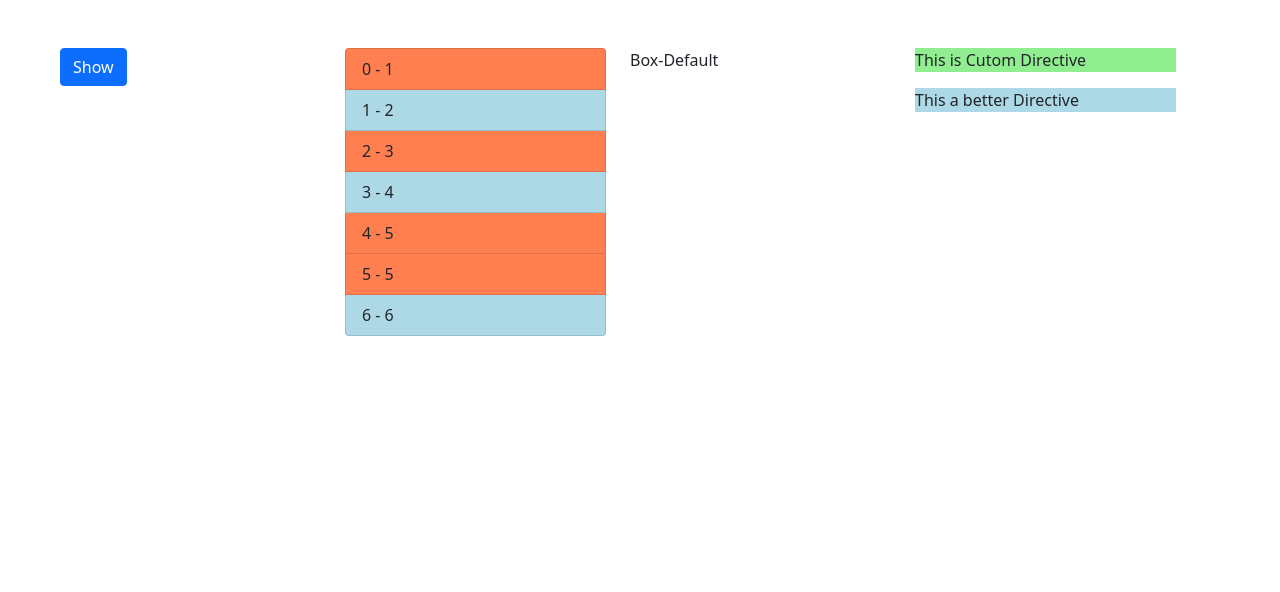
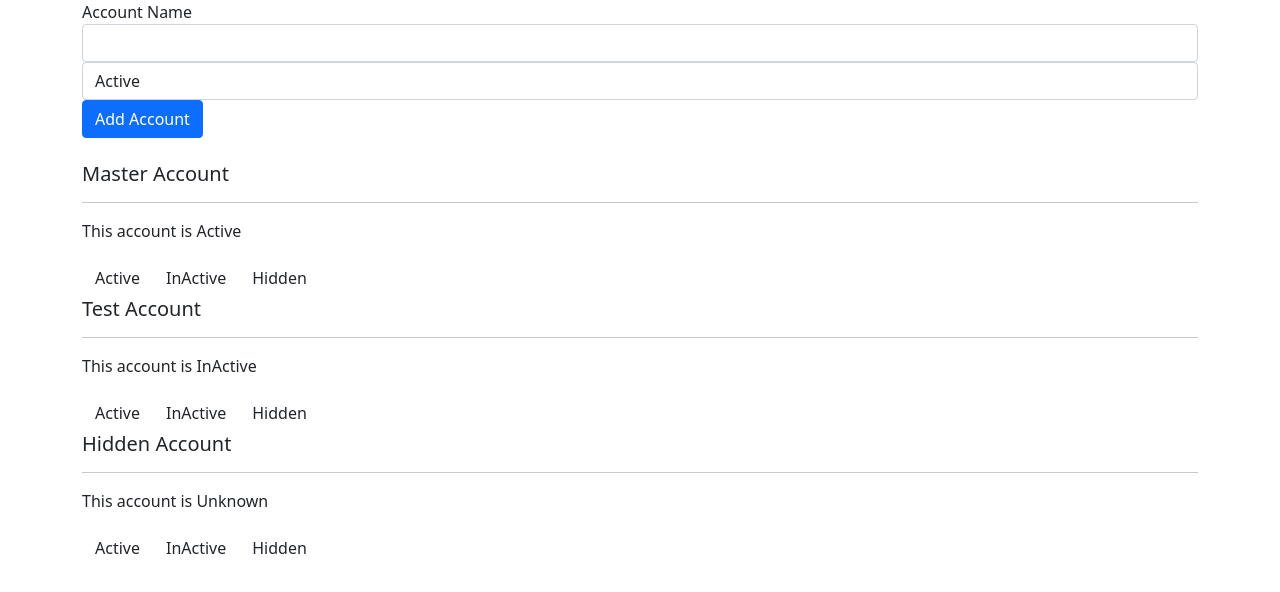
Before and after one commit to sanyagupta23/Angular, an Angular app in the folder my-app1/: page / in a window 1280 px wide. Shown: the top 592 px of the page. Built offline with nearby package versions, Linux system fonts and the light colour scheme.

Commit message:
Accounts Component Added

```diff
--- /dev/null
+++ b/my-app1/src/app/accounts/account/account.component.html
@@ -0,0 +1,16 @@
+<div class="row">
+  <div class="col">
+    <h5>{{ account.name }}</h5>
+    <hr />
+    <p>This account is {{ account.status }}</p>
+    <button class="btn btn-default" (click)="changeStatus('Active')">
+      Active
+    </button>
+    <button class="btn btn-default" (click)="changeStatus('InActive')">
+      InActive
+    </button>
+    <button class="btn btn-default" (click)="changeStatus('Hidden')">
+      Hidden
+    </button>
+  </div>
+</div>
--- /dev/null
+++ b/my-app1/src/app/accounts/account/account.component.ts
@@ -0,0 +1,32 @@
+import { Component, EventEmitter, Input, OnInit, Output } from '@angular/core';
+
+@Component({
+  selector: 'app-account',
+  templateUrl: './account.component.html',
+  styleUrls: ['./account.component.css'],
+})
+export class AccountComponent implements OnInit {
+  @Input()
+  account: {
+    name: string;
+    status: string;
+  };
+
+  @Input()
+  id: number = 0;
+
+  @Output()
+  statusChanged = new EventEmitter<{
+    id: number;
+    newStatus: string;
+  }>();
+
+  constructor() {}
+
+  ngOnInit(): void {}
+
+  changeStatus(status: string) {
+    this.statusChanged.emit({ id: this.id, newStatus: status });
+    console.log('Account status changed, new Status: ' + status);
+  }
+}
--- /dev/null
+++ b/my-app1/src/app/accounts/accounts.component.html
@@ -0,0 +1,16 @@
+<div class="container">
+  <div class="row">
+    <div class="col">
+      <app-new-account
+        (accountAdded)="onAccountAdded($event)"
+      ></app-new-account>
+      <br />
+      <app-account
+        *ngFor="let account of accounts; let i = index"
+        [account]="account"
+        [id]="i"
+        (statusChanged)="onStatusChanged($event)"
+      ></app-account>
+    </div>
+  </div>
+</div>
--- /dev/null
+++ b/my-app1/src/app/accounts/accounts.component.ts
@@ -0,0 +1,34 @@
+import { Component, OnInit } from '@angular/core';
+
+@Component({
+  selector: 'app-accounts',
+  templateUrl: './accounts.component.html',
+  styleUrls: ['./accounts.component.css'],
+})
+export class AccountsComponent implements OnInit {
+  accounts = [
+    {
+      name: 'Master Account',
+      status: 'Active',
+    },
+    {
+      name: 'Test Account',
+      status: 'InActive',
+    },
+    {
+      name: 'Hidden Account',
+      status: 'Unknown',
+    },
+  ];
+
+  constructor() {}
+
+  ngOnInit(): void {}
+
+  onAccountAdded(newAccount: { name: string; status: string }) {
+    this.accounts.push(newAccount);
+  }
+  onStatusChanged(updateInfo: { id: number; newStatus: string }) {
+    this.accounts[updateInfo.id].status = updateInfo.newStatus;
+  }
+}
--- /dev/null
+++ b/my-app1/src/app/accounts/new-account/new-account.component.html
@@ -0,0 +1,21 @@
+<div class="row">
+  <div class="col">
+    <div class="form-group">
+      <label>Account Name</label>
+      <input type="text" class="form-control" #accountName />
+    </div>
+    <div class="form-group">
+      <select id="" class="form-control" #status>
+        <option value="Active">Active</option>
+        <option value="InActive">InActive</option>
+        <option value="Hidden">Hidden</option>
+      </select>
+    </div>
+    <button
+      class="btn btn-primary"
+      (click)="onCreateAccount(accountName.value, status.value)"
+    >
+      Add Account
+    </button>
+  </div>
+</div>
--- /dev/null
+++ b/my-app1/src/app/accounts/new-account/new-account.component.ts
@@ -0,0 +1,23 @@
+import { Component, EventEmitter, OnInit, Output } from '@angular/core';
+
+@Component({
+  selector: 'app-new-account',
+  templateUrl: './new-account.component.html',
+  styleUrls: ['./new-account.component.css'],
+})
+export class NewAccountComponent implements OnInit {
+  constructor() {}
+
+  ngOnInit(): void {}
+
+  @Output()
+  accountAdded = new EventEmitter<{ name: string; status: string }>();
+
+  onCreateAccount(accountName: string, status: string) {
+    this.accountAdded.emit({
+      name: accountName,
+      status: status,
+    });
+    console.log('Account created...');
+  }
+}
--- a/my-app1/src/app/app.component.html
+++ b/my-app1/src/app/app.component.html
@@ -1,2 +1,3 @@
 <!-- <app-products></app-products> -->
-<app-numbers></app-numbers>
+<!-- <app-numbers></app-numbers> -->
+<app-accounts></app-accounts>
```
Also changed, not shown: my-app1/src/app/app.module.ts (+7 -1 lines), my-app1/src/app/accounts/account/account.component.css (added), my-app1/src/app/accounts/accounts.component.css (added), my-app1/src/app/accounts/new-account/new-account.component.css (added).
